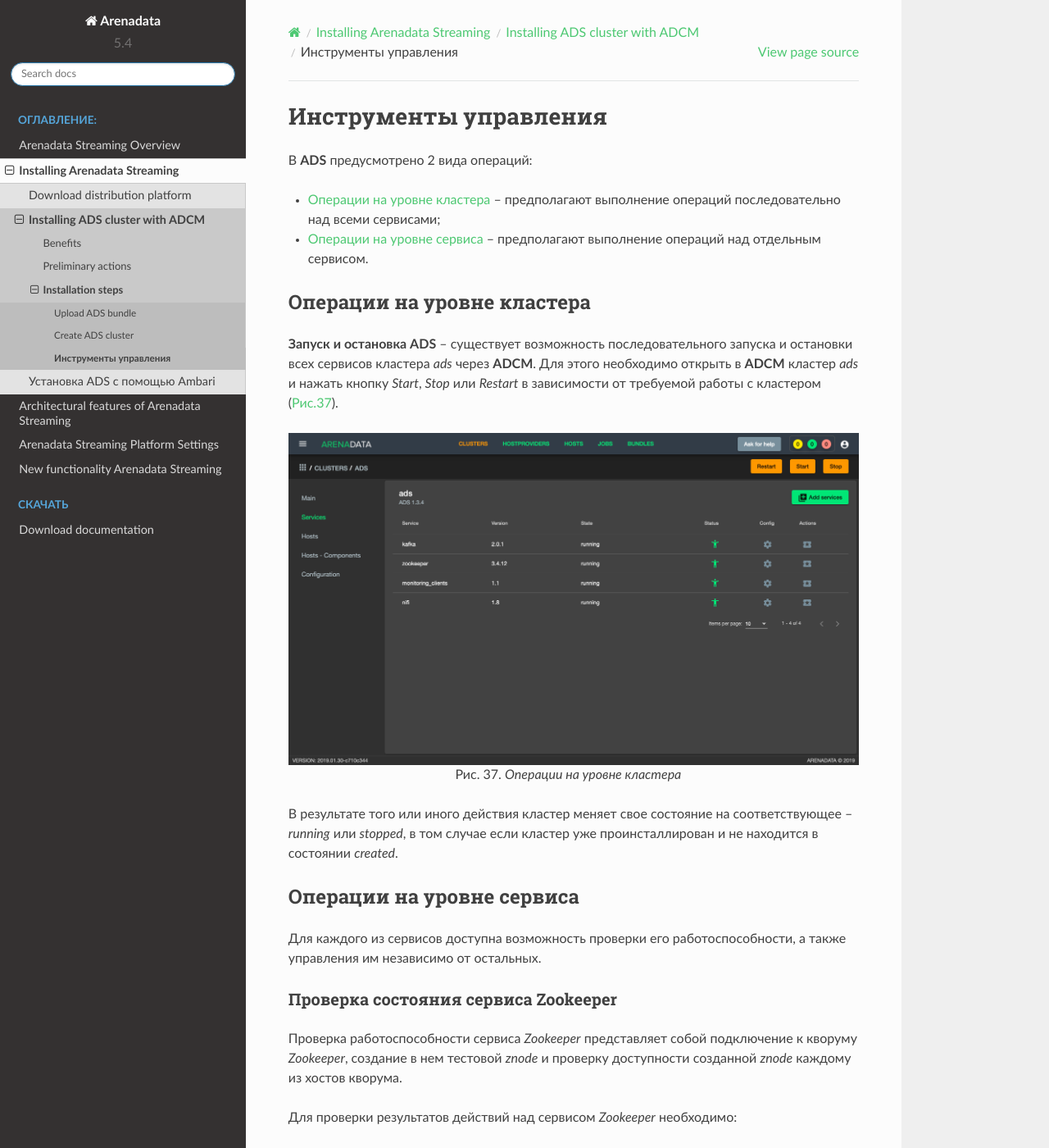
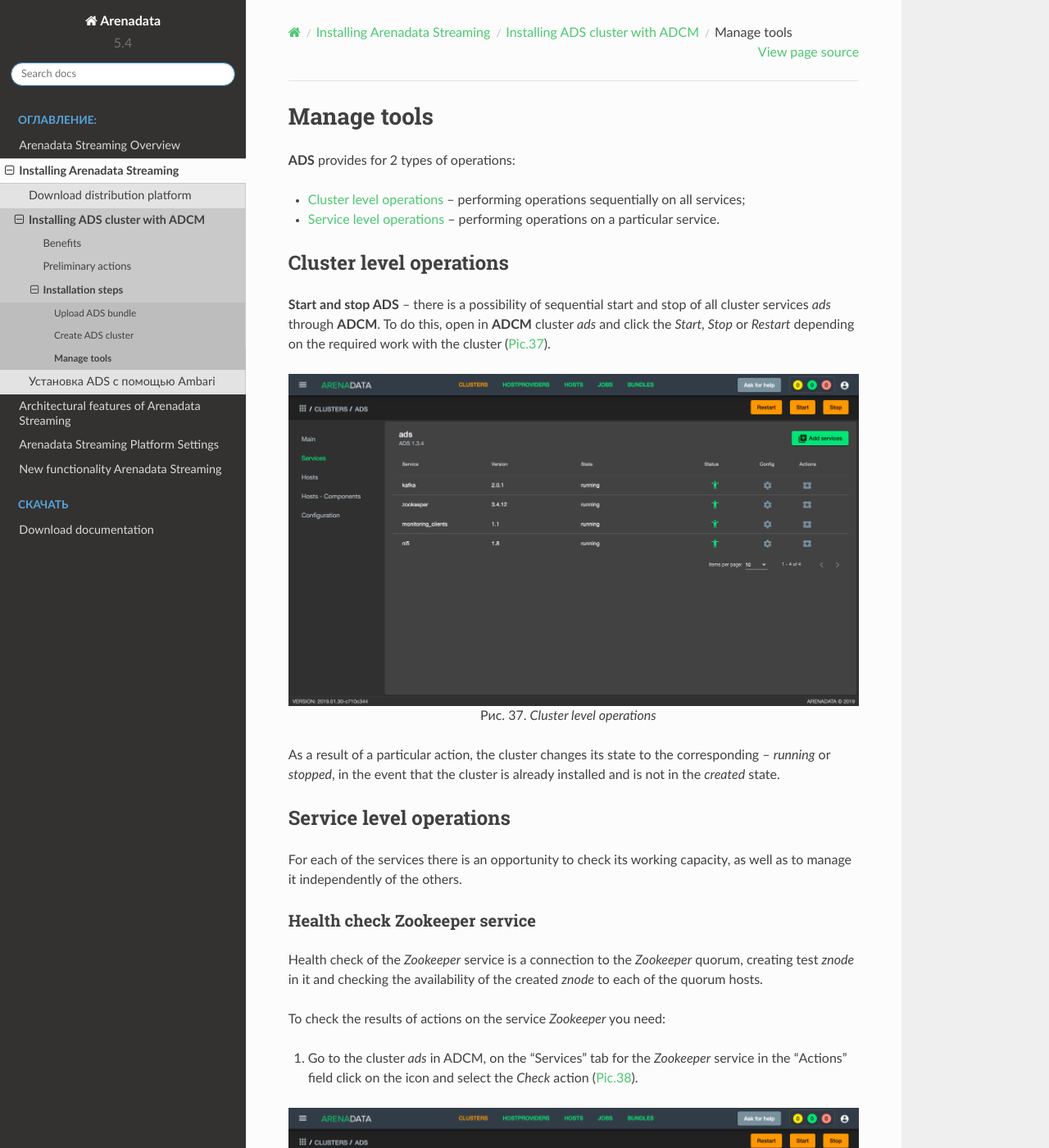
Before and after one commit to arenadata/docs_ads, a Sphinx documentation site: the page built from source/Install/adcm/manage_tools/index.rst, in a window 1280 px wide and 1400 px high. Shown: the whole window at 82% size. Built offline with Sphinx 7.4.7 and the Read the Docs theme 2.0.0, drawn with Linux system fonts in a browser that asks for light colours; pages that are not in the unit, such as notebooks, are missing from menus; some of the changed text lies outside the part shown.

Commit message:
Update index.rst

```diff
--- a/source/Install/adcm/manage_tools/index.rst
+++ b/source/Install/adcm/manage_tools/index.rst
@@ -1,122 +1,122 @@
-Инструменты управления
-======================
+Manage tools
+=================
 
-В **ADS** предусмотрено 2 вида операций:
+**ADS** provides for 2 types of operations:
 
-* `Операции на уровне кластера`_ -- предполагают выполнение операций последовательно над всеми сервисами;
+* `Cluster level operations`_ -- performing operations sequentially on all services;
 
-* `Операции на уровне сервиса`_ -- предполагают выполнение операций над отдельным сервисом.
+* `Service level operations`_ -- performing operations on a particular service.
 
 
-Операции на уровне кластера
+Cluster level operations
 ---------------------------
 
-**Запуск и остановка ADS** -- существует возможность последовательного запуска и остановки всех сервисов кластера *ads* через **ADCM**. Для этого необходимо открыть в **ADCM** кластер *ads* и нажать кнопку *Start*, *Stop* или *Restart* в зависимости от требуемой работы с кластером (:numref:`Рис.%s <cluster_run>`).
+**Start and stop ADS** -- there is a possibility of sequential start and stop of all cluster services *ads* through **ADCM**. To do this, open in **ADCM** cluster *ads* and click the *Start*, *Stop* or *Restart* depending on the required work with the cluster (:numref:`Pic.%s <cluster_run>`).
 
 .. _cluster_run:
 
 .. figure:: ../../imgs/cluster_run.png
    :align: center
 
-   Операции на уровне кластера
+   Cluster level operations
 
 
-В результате того или иного действия кластер меняет свое состояние на соответствующее -- *running* или *stopped*, в том случае если кластер уже проинсталлирован и не находится в состоянии *created*.
+As a result of a particular action, the cluster changes its state to the corresponding -- *running* or *stopped*, in the event that the cluster is already installed and is not in the *created* state.
 
 
-Операции на уровне сервиса
+Service level operations
 ---------------------------
 
-Для каждого из сервисов доступна возможность проверки его работоспособности, а также управления им независимо от остальных.
+For each of the services there is an opportunity to check its working capacity, as well as to manage it independently of the others.
 
 
-Проверка состояния сервиса Zookeeper
-^^^^^^^^^^^^^^^^^^^^^^^^^^^^^^^^^^^^^^
+Health check Zookeeper service
+^^^^^^^^^^^^^^^^^^^^^^^^^^^^^^^^
 
-Проверка работоспособности сервиса *Zookeeper* представляет собой подключение к кворуму *Zookeeper*, создание в нем тестовой *znode* и проверку доступности созданной *znode* каждому из хостов кворума.
+Health check of the *Zookeeper* service is a connection to the *Zookeeper* quorum, creating test *znode* in it and checking the availability of the created *znode* to each of the quorum hosts.
 
-Для проверки результатов действий над сервисом *Zookeeper* необходимо:
+To check the results of actions on the service *Zookeeper* you need:
 
-1. Перейти в кластер *ads* в ADCM, на вкладке "Services" для сервиса *Zookeeper* в поле "Actions" нажать на пиктограмму и выбрать действие *Check* (:numref:`Рис.%s <zk_actions>`).
+1. Go to the cluster *ads* in ADCM, on the "Services" tab for the *Zookeeper* service in the "Actions" field click on the icon and select the *Check* action (:numref:`Pic.%s <zk_actions>`).
 
 .. _zk_actions:
 
 .. figure:: ../../imgs/zk_actions.png
    :align: center
 
-   Запуск проверки состояния сервиса *Zookeeper*
+   Run the *Zookeeper* service health check
 
 
-2. Открыть вкладку "JOBS" (:numref:`Рис.%s <ads_check1>`).
+2. Open the "JOBS" tab (:numref:`Pic.%s <ads_check1>`).
 
 .. _ads_check1:
 
 .. figure:: ../../imgs/ads_check1.png
    :align: center
 
-   Вкладка "JOBS"
+   "JOBS" tab
 
 
-3. Выбрать последнее действие над кластером *ads* и в открывшемся окне проверить результаты (:numref:`Рис.%s <zk_status_check>`).
+3. Select the last check action over *ads* cluster and get results (:numref:`Pic.%s <zk_status_check>`).
 
 .. _zk_status_check:
 
 .. figure:: ../../imgs/zk_status_check.png
    :align: center
 
-   Проверка состояния сервиса *Zookeeper*
+   Health check *Zookeeper* service
 
 
-Проверка состояния сервиса Kafka
-^^^^^^^^^^^^^^^^^^^^^^^^^^^^^^^^^^
+Health check Kafka service
+^^^^^^^^^^^^^^^^^^^^^^^^^^^^
 
-Проверка работоспособности сервиса *Kafka* представляет собой создание тестовых топиков на каждом из хостов *BROKER* и проверку доступности созданных топиков.
+Health check of the *Kafka* service is the creation of test topics on each of the *BROKER* hosts and checking the availability of the created topics.
 
-Для проверки результатов действий над сервисом *Kafka* необходимо:
+To check the results of actions on the service *Kafka* you need:
 
-1. Перейти в кластер *ads* в ADCM, на вкладке "Services" для сервиса *Kafka* в поле "Actions" нажать на пиктограмму и выбрать действие *Check* (:numref:`Рис.%s <kafka_actions>`).
+1. Go to the cluster *ads* in ADCM, on the "Services" tab for the *Kafka* service in the "Actions" field click on the icon and select the *Check* action (:numref:`Pic.%s <kafka_actions>`).
 
 .. _kafka_actions:
 
 .. figure:: ../../imgs/kafka1.png
    :align: center
 
-   Запуск проверки состояния сервиса *Kafka*
+   Run the *Kafka* service health check
 
 
-2. Открыть вкладку "JOBS" (:numref:`Рис.%s <ads_check2>`).
+2. Open the "JOBS" tab (:numref:`Pic.%s <ads_check2>`).
 
 .. _ads_check2:
 
 .. figure:: ../../imgs/ads_check2.png
    :align: center
 
-   Вкладка "JOBS"
+   "JOBS" tab
 
 
-3. Выбрать последнее действие над кластером *ads* и в открывшемся окне проверить результаты (:numref:`Рис.%s <kafka_status_check>`).
+3. Select the last check action over *ads* cluster and get results (:numref:`Pic.%s <kafka_status_check>`).
 
 .. _kafka_status_check:
 
 .. figure:: ../../imgs/kafka_status_check.png
    :align: center
 
-   Проверка состояния сервиса *Kafka*
+   Health check *Kafka* service
 
 
-Запуск и остановка сервисов
-^^^^^^^^^^^^^^^^^^^^^^^^^^^^
+Start and stop services
+^^^^^^^^^^^^^^^^^^^^^^^^^
 
-Для каждого из сервисов есть возможность управления им независимо от остальных, выполнять такие операции как *Stop*, *Start*, *Restart*.
+For each of the services it is possible to control it independently of the others, to perform such operations as *Stop*, *Start*, *Restart*.
 
-Например, для того чтобы перезапустить все компоненты сервиса *Kafka* необходимо перейти в кластер *ads* в ADCM, на вкладке "Services" для сервиса *Kafka* в поле "Actions" нажать на пиктограмму и выбрать действие *Restart* (:numref:`Рис.%s <kafka_actions>`).
+For example, in order to restart all the components of the service *Kafka* you need to go to the cluster *ads* in **ADCM**, on the "Services" tab for the *Kafka* service in the "Actions" field click on the icon and select the *Restart* action (:numref:`Pic.%s <kafka_actions>`).
 
 .. _kafka_actions:
 
 .. figure:: ../../imgs/kafka1.png
    :align: center
 
-   Допустимые операции над сервисом *Kafka*
+   Valid service operations
 
 
-В результате того или иного действия статус сервиса меняется на *running* или *stopped*, в том случае если сервис уже был проинсталлирован и не находится в состоянии *created*.
+As a result, the service status changes to *running* or *stopped*, if the service has already been installed and is not in the *created* state.
```
